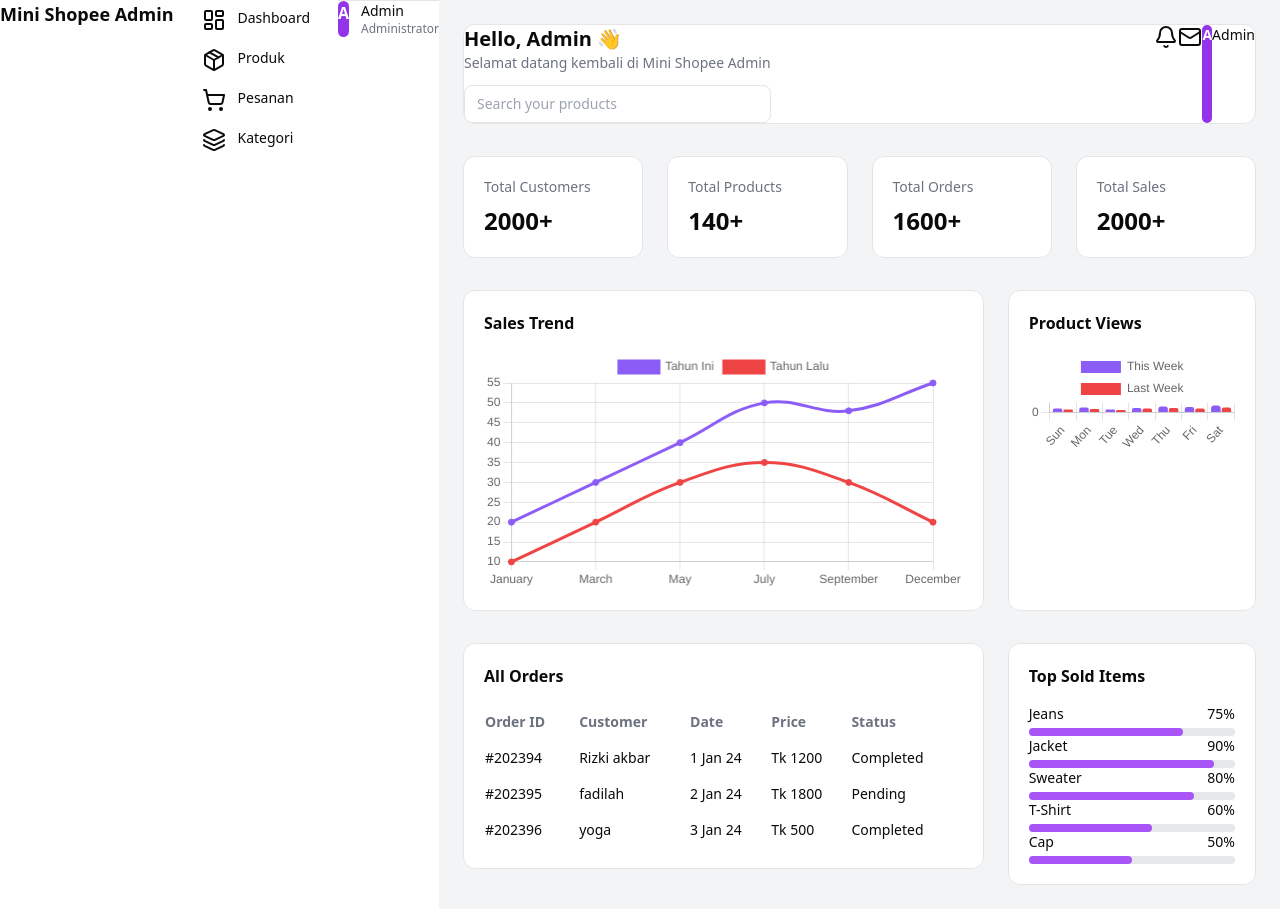
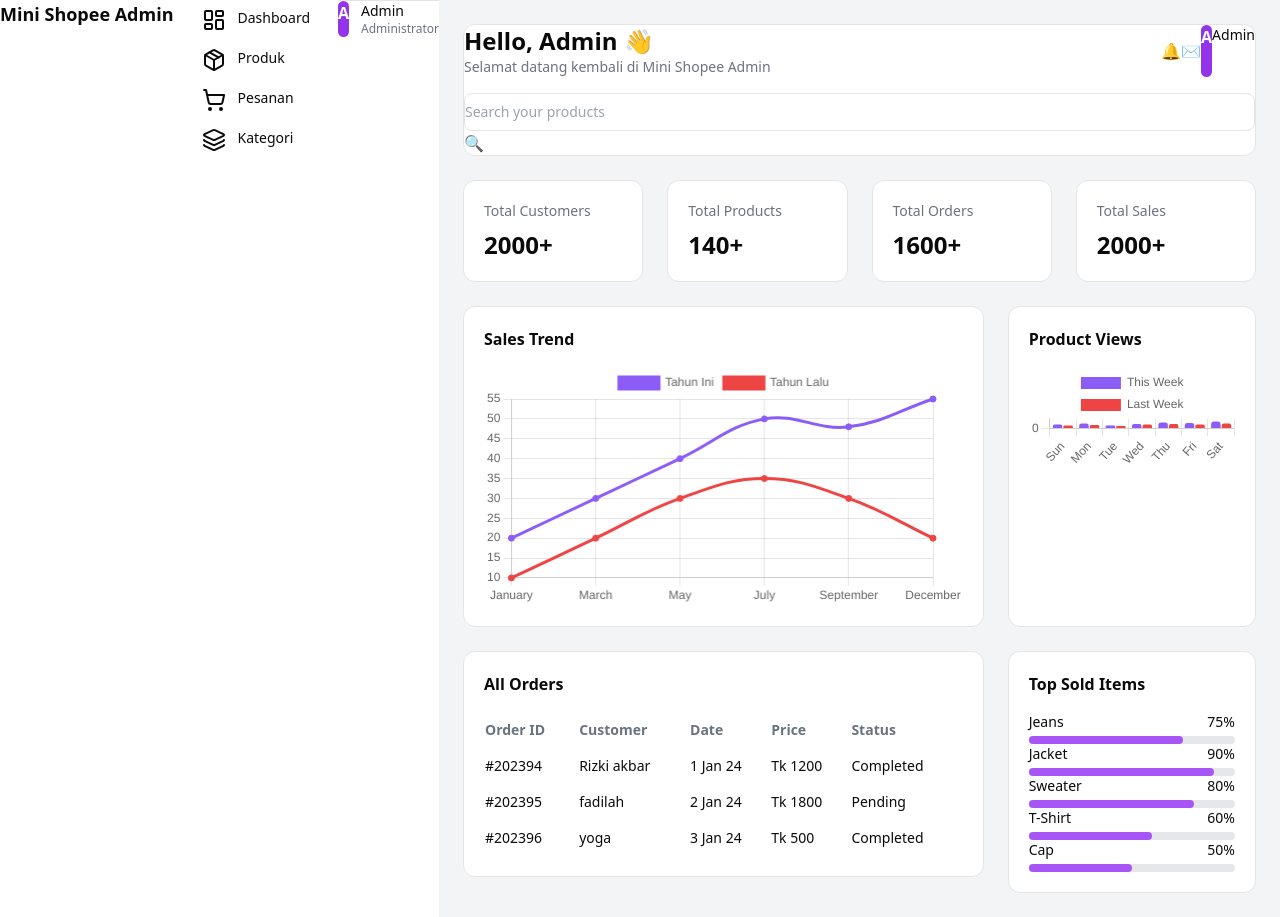
Before and after one commit to faliharyabudi/Mini-Shopee, a Next.js app in the folder web/: page /dashboard in a window 1280 px wide. Built offline with nearby package versions, Linux system fonts and the light colour scheme.

Commit message:
Rapikan layout dashboard header agar tidak tumpang tindih

```diff
--- a/web/app/dashboard/page.tsx
+++ b/web/app/dashboard/page.tsx
@@ -13,11 +13,12 @@ export default function DashboardPage() {
   ];
 
   return (
-    <div className="space-y-8">
-      {/* HEADER */}
+    <div className="space-y-6">
+
+      {/* ================= HEADER ================= */}
       <DashboardHeader />
 
-      {/* STAT */}
+      {/* ================= STATS ================= */}
       <div className="grid grid-cols-1 md:grid-cols-2 lg:grid-cols-4 gap-6">
         {stats.map((s) => (
           <div
@@ -30,7 +31,7 @@ export default function DashboardPage() {
         ))}
       </div>
 
-      {/* CHART */}
+      {/* ================= CHART ================= */}
       <div className="grid grid-cols-1 lg:grid-cols-3 gap-6">
         <div className="lg:col-span-2">
           <SalesTrendChart />
@@ -38,13 +39,14 @@ export default function DashboardPage() {
         <ProductViewsChart />
       </div>
 
-      {/* ORDERS */}
+      {/* ================= ORDERS ================= */}
       <div className="grid grid-cols-1 lg:grid-cols-3 gap-6">
         <div className="lg:col-span-2">
           <OrdersTable />
         </div>
         <TopSoldItems />
       </div>
+
     </div>
   );
 }
--- a/web/components/DashboardHeader.tsx
+++ b/web/components/DashboardHeader.tsx
@@ -1,59 +1,50 @@
 "use client";
 
-import { Bell, Mail } from "lucide-react";
-import { useState } from "react";
-import { useRouter } from "next/navigation";
+export default function DashboardHeader() {
+  return (
+    <div className="bg-white border rounded-xl px-6 py-5 space-y-4">
 
-export default function DashboardHeader() {
-  const [query, setQuery] = useState("");
-  const router = useRouter();
-
-  const handleSearch = (e: React.KeyboardEvent<HTMLInputElement>) => {
-    if (e.key === "Enter" && query.trim() !== "") {
-      router.push(`/dashboard/products?search=${query}`);
-    }
-  };
-
-  return (
-    <div className="bg-white border rounded-xl px-6 py-4">
+      {/* ROW 1: TITLE + USER */}
       <div className="flex items-center justify-between">
-
-        {/* LEFT */}
         <div>
-          <h1 className="text-xl font-bold flex items-center gap-2">
+          <h1 className="text-2xl font-bold flex items-center gap-2">
             Hello, Admin 👋
           </h1>
-          <p className="text-sm text-gray-500">
+          <p className="text-gray-500 text-sm">
             Selamat datang kembali di Mini Shopee Admin
           </p>
-
-          {/* SEARCH */}
-          <div className="mt-3 max-w-sm">
-            <input
-              type="text"
-              placeholder="Search your products"
-              value={query}
-              onChange={(e) => setQuery(e.target.value)}
-              onKeyDown={handleSearch}
-              className="w-full border rounded-lg px-3 py-2 text-sm focus:outline-none"
-            />
-          </div>
         </div>
 
-        {/* RIGHT */}
         <div className="flex items-center gap-4">
-          <Bell className="w-5 h-5 text-gray-600 cursor-pointer" />
-          <Mail className="w-5 h-5 text-gray-600 cursor-pointer" />
+          <button className="text-gray-500 hover:text-purple-600">
+            🔔
+          </button>
+          <button className="text-gray-500 hover:text-purple-600">
+            ✉️
+          </button>
 
           <div className="flex items-center gap-2">
-            <div className="w-8 h-8 bg-purple-600 rounded-full flex items-center justify-center text-white text-sm font-semibold">
+            <div className="w-9 h-9 bg-purple-600 rounded-full flex items-center justify-center text-white font-semibold">
               A
             </div>
             <span className="text-sm font-medium">Admin</span>
           </div>
         </div>
+      </div>
 
+      {/* ROW 2: SEARCH */}
+      <div className="relative max-w-md">
+        <input
+          type="text"
+          placeholder="Search your products"
+          className="w-full border rounded-lg pl-10 pr-3 py-2 text-sm
+          focus:outline-none focus:ring-2 focus:ring-purple-500"
+        />
+        <span className="absolute left-3 top-2.5 text-gray-400">
+          🔍
+        </span>
       </div>
+
     </div>
   );
 }
--- a/web/components/sidebar.tsx
+++ b/web/components/sidebar.tsx
@@ -10,34 +10,18 @@ import {
 } from "lucide-react";
 
 const menus = [
-  {
-    name: "Dashboard",
-    href: "/dashboard",
-    icon: LayoutDashboard,
-  },
-  {
-    name: "Produk",
-    href: "/dashboard/products",
-    icon: Package,
-  },
-  {
-    name: "Pesanan",
-    href: "/dashboard/orders",
-    icon: ShoppingCart,
-  },
-  {
-    name: "Kategori",
-    href: "/dashboard/categories",
-    icon: Layers,
-  },
+  { name: "Dashboard", href: "/dashboard", icon: LayoutDashboard },
+  { name: "Produk", href: "/dashboard/products", icon: Package },
+  { name: "Pesanan", href: "/dashboard/orders", icon: ShoppingCart },
+  { name: "Kategori", href: "/dashboard/categories", icon: Layers },
 ];
 
 export default function Sidebar() {
   const pathname = usePathname();
 
   return (
-    <aside className="w-64 bg-white border-r min-h-screen flex flex-col">
-      {/* LOGO / TITLE */}
+    <aside className="w-64 bg-white border-r flex flex-col">
+      {/* LOGO */}
       <div className="px-6 py-5 border-b">
         <h1 className="text-lg font-bold text-purple-600">
           Mini Shopee Admin
@@ -47,7 +31,10 @@ export default function Sidebar() {
       {/* MENU */}
       <nav className="flex-1 px-3 py-4 space-y-1">
         {menus.map((menu) => {
-          const isActive = pathname.startsWith(menu.href);
+          const isActive =
+            pathname === menu.href ||
+            pathname.startsWith(menu.href + "/");
+
           const Icon = menu.icon;
 
           return (
@@ -69,7 +56,7 @@ export default function Sidebar() {
         })}
       </nav>
 
-      {/* FOOTER */}
+      {/* USER */}
       <div className="p-4 border-t">
         <div className="flex items-center gap-3">
           <div className="w-9 h-9 bg-purple-600 rounded-full flex items-center justify-center text-white font-semibold">
```
Also changed, not shown: 1 other file (tests, documents, lock files or other folders).
